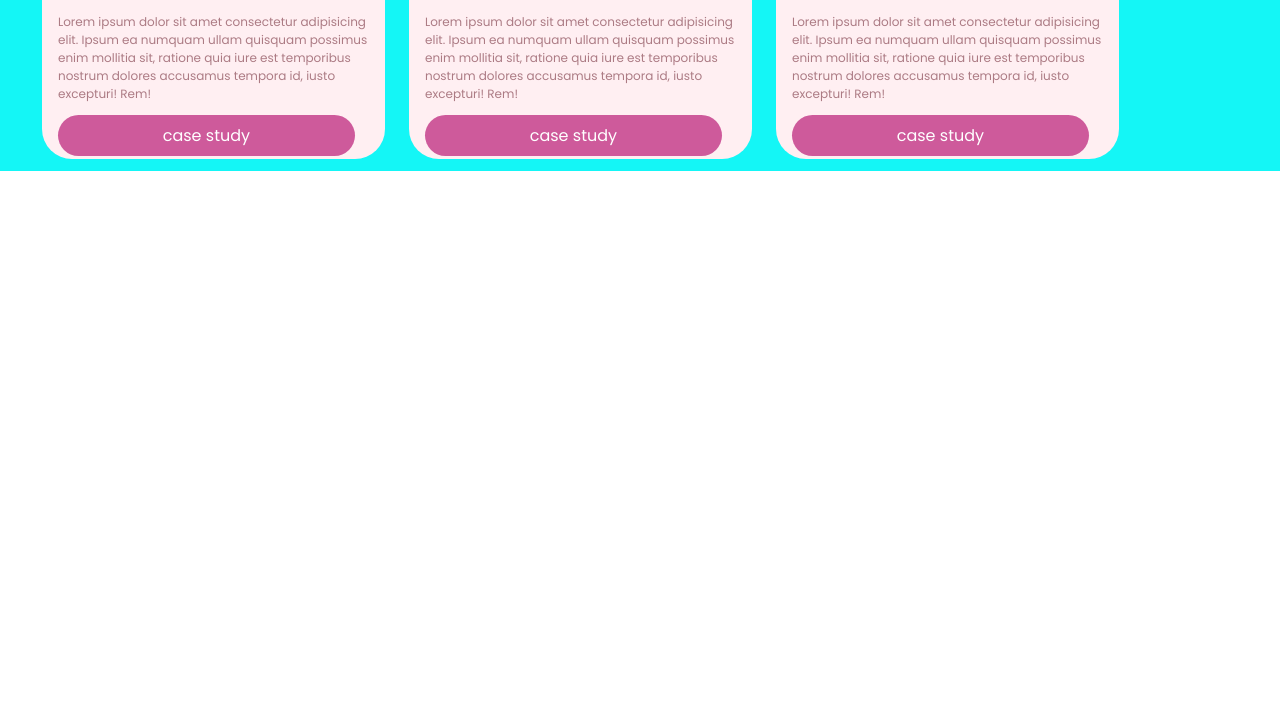
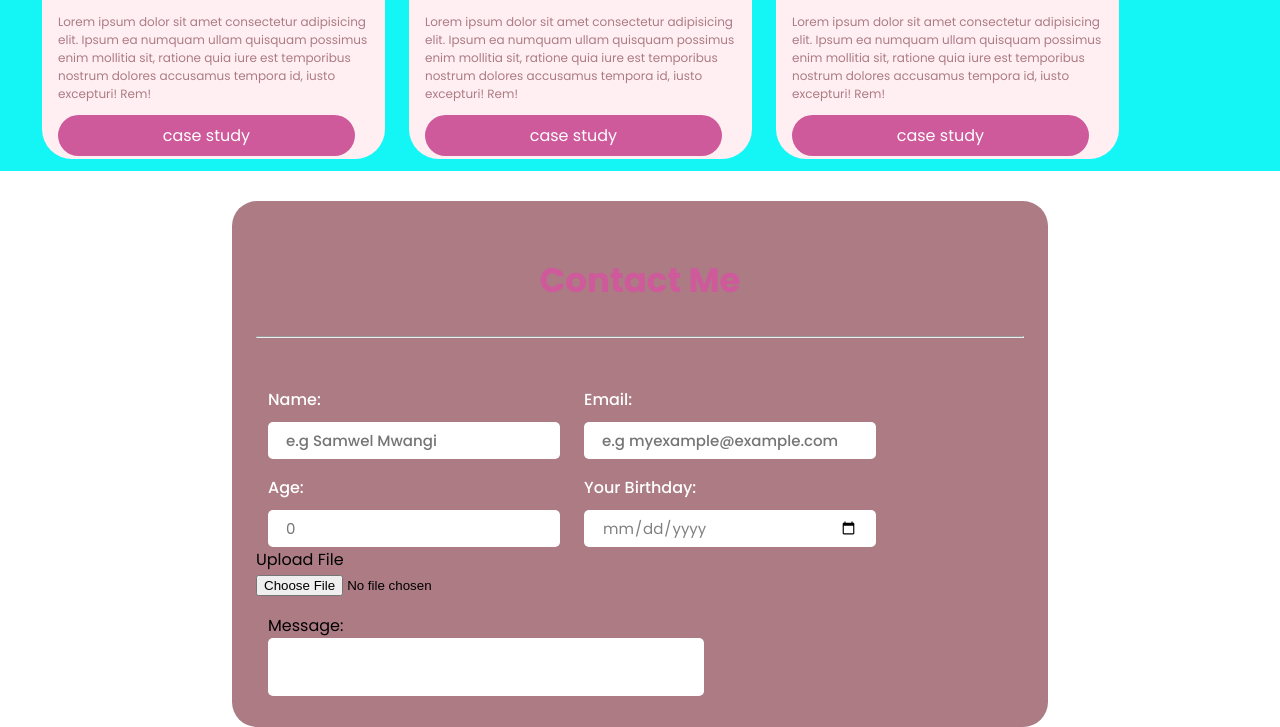
Before and after one commit to SamzaMwalo/SM-portfolio, a plain HTML site: page index.html in a window 1280 px wide. Shown: the part 1079-1806 px from the top of the page. Before the commit the page ends 1280 px from the top, so only its background shows below. Drawn offline with Linux system fonts and the light colour scheme.

Commit message:
implimentation of the form section

```diff
--- a/index.html
+++ b/index.html
@@ -118,7 +118,65 @@
         </div>
       </div>
     </section>
-    <!--contact form-->
-    <form action=""></form>
+
+    <!-- contact section -->
+    <section id="contactSection">
+      <!--contact form-->
+      <form action="">
+        <h1>Contact Me</h1>
+        <hr />
+        <br />
+
+        <div class="userNameEmail">
+          <!--user name -->
+
+          <div>
+            <label for="userName">Name:</label><br />
+            <input
+              type="text"
+              name="userName"
+              placeholder="e.g Samwel Mwangi"
+            />
+          </div>
+
+          <!-- user email-->
+          <div>
+            <label for="userEmail">Email:</label><br />
+            <input
+              type="email"
+              id="userEmail"
+              name="userEmail"
+              placeholder="e.g myexample@example.com"
+            />
+          </div>
+        </div>
+
+        <div class="userAgeBirthday">
+          <!-- user age -->
+          <div>
+            <label for="userAge">Age:</label><br />
+            <input type="number" id="userAge" name="userAge" placeholder="0" />
+          </div>
+
+          <!-- user birthday -->
+          <div>
+            <label for="userDOB">Your Birthday:</label><br />
+            <input type="date" id="userDOB" name="userDOB" />
+          </div>
+        </div>
+
+        <!-- -->
+        <div>
+          <label for="userFile">Upload File</label><br />
+          <input type="file" id="userFile" name="userFile" />
+        </div>
+
+        <!-- user message -->
+        <div class="userMessage">
+          <label for="userMessage">Message: </label><br />
+          <textarea name="userMessage" id="userMessage"></textarea>
+        </div>
+      </form>
+    </section>
   </body>
 </html>
--- a/styles/index.css
+++ b/styles/index.css
@@ -100,11 +100,11 @@ section > div > p {
   color: var(--secondary-color);
 }
 
-#projectsection{
+#projectsection {
   background-color: rgba(9, 246, 246, 0.954);
 }
 
-#homesection>div>button{
+#homesection > div > button {
   all: unset;
   background-color: var(--primary-color);
   color: #fff;
@@ -113,31 +113,31 @@ section > div > p {
   transition: 2s;
 }
 
-#homesection>div>button:hover{
+#homesection > div > button:hover {
   background-color: rgb(170, 59, 59);
   color: rgb(94, 212, 137);
   cursor: pointer;
 }
 
-#projectsection>div>h1{
+#projectsection > div > h1 {
   color: var(--primary-color);
   font-size: 40px;
   text-align: center;
   margin: 0;
 }
 
-#projectsection>div>p{
+#projectsection > div > p {
   color: var(--secondary-color);
   font-weight: 300px;
   text-align: center;
   margin: 0;
 }
 
-#projectsection>.projects{
+#projectsection > .projects {
   display: flex;
 }
 
-#projectsection>.projects>.card{
+#projectsection > .projects > .card {
   background-color: var(--card-background-color);
   width: 311px;
   height: 344px;
@@ -146,7 +146,7 @@ section > div > p {
   margin: 12px;
 }
 
-#projectsection>.projects>.card>button{
+#projectsection > .projects > .card > button {
   all: unset;
   background-color: var(--primary-color);
   color: #fff;
@@ -157,13 +157,13 @@ section > div > p {
   text-align: center;
 }
 
-#projectsection>.projects>.card>button:hover{
+#projectsection > .projects > .card > button:hover {
   background-color: rgb(170, 59, 59);
   color: rgb(94, 212, 137);
   cursor: pointer;
 }
 
-#projectsection>.projects>.card>img{
+#projectsection > .projects > .card > img {
   width: 280px;
   height: 150px;
   aspect-ratio: 1/1;
@@ -171,21 +171,109 @@ section > div > p {
   object-fit: cover;
 }
 
-#projectsection>.projects>.card{
+#projectsection > .projects > .card {
   color: var(--secondary-color);
   font-weight: 12px;
   padding: 16px;
   margin: 12px;
 }
 
-#projectsection>div>.card>h3{
+#projectsection > div > .card > h3 {
   font-size: medium;
   font-weight: bold;
   text-align: center;
 }
 
-#projectsection>div>.card>p{
+#projectsection > div > .card > p {
   color: var(--secondary-color);
   font-size: 12px;
   margin-top: 12px;
 }
+
+#contactSection {
+  padding-left: var(--padding-horizontal);
+  padding-right: var(--padding-horizontal);
+  height: 60vh;
+}
+
+#contactSection > form {
+  padding: 24px;
+  background-color: var(--secondary-color);
+  border-radius: 25px;
+  width: 60vw;
+  margin: auto;
+}
+
+#contactSection > form > .userNameEmail,
+.userAgeBirthday {
+  display: flex;
+}
+
+#contactSection > form > h1 {
+  text-align: center;
+  font-size: 34px;
+  margin-top: 30px;
+  margin-bottom: 30px;
+  color: var(--primary-color);
+}
+
+#contactSection > form > div > div {
+  margin-top: 16px;
+  padding-left: 12px;
+  padding-right: 12px;
+}
+
+#contactSection>form>.userMessage{
+  margin-top: 16px;
+  padding-left: 12px;
+  padding-right: 12px;
+}
+
+#contactSection > form > .userNameEmail,
+.userAgeBirthday > div > label {
+  font-weight: 500;
+  color: white;
+}
+
+#contactSection > form > .userNameEmail > div > input {
+  all: unset;
+  background-color: #fff;
+  border-radius: 5px;
+  padding-left: 18px;
+  padding-right: 18px;
+  padding-top: 6px;
+  padding-bottom: 6px;
+  margin-top: 10px;
+  height: 25px;
+  color: gray;
+  font-size: 15px;
+  width: 20vw;
+}
+
+#contactSection > form > .userAgeBirthday > div > input {
+  all: unset;
+  background-color: #fff;
+  border-radius: 5px;
+  padding-left: 18px;
+  padding-right: 18px;
+  padding-top: 6px;
+  padding-bottom: 6px;
+  margin-top: 10px;
+  height: 25px;
+  color: gray;
+  font-size: 15px;
+  width: 20vw;
+}
+
+#contactSection > form > div > textarea {
+  all: unset;
+  background-color: #fff;
+  border-radius: 5px;
+  padding-left: 18px;
+  padding-right: 18px;
+  padding-top: 6px;
+  padding-bottom: 6px;
+  color: gray;
+  font-size: 15px;
+  width: 400px;
+}
```
